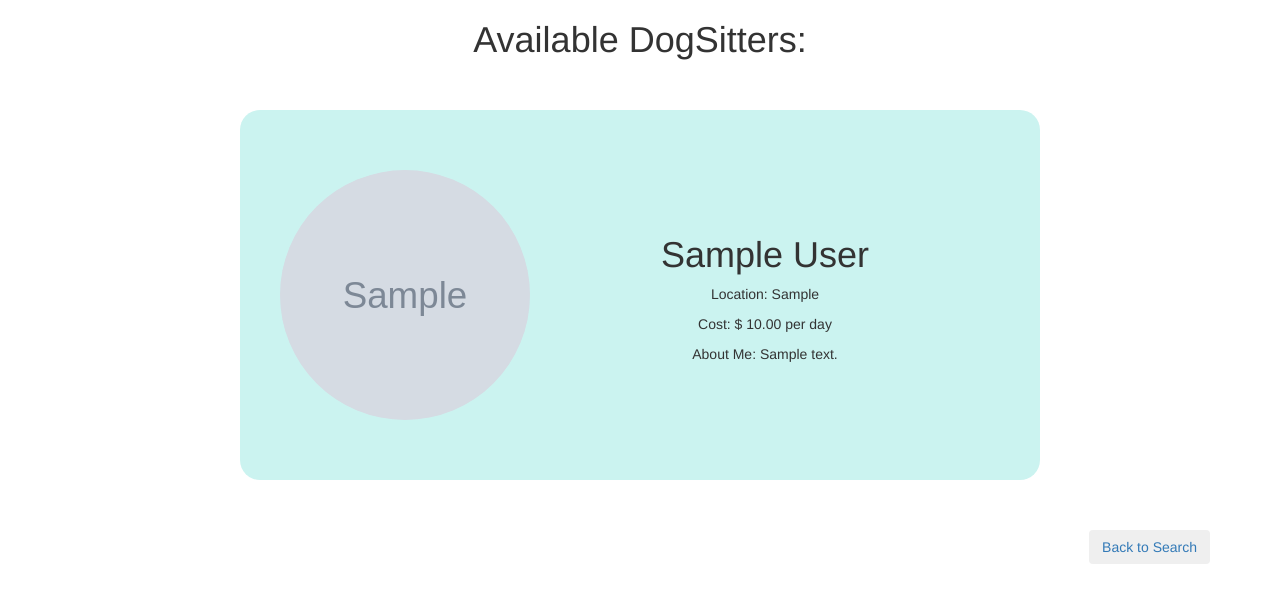
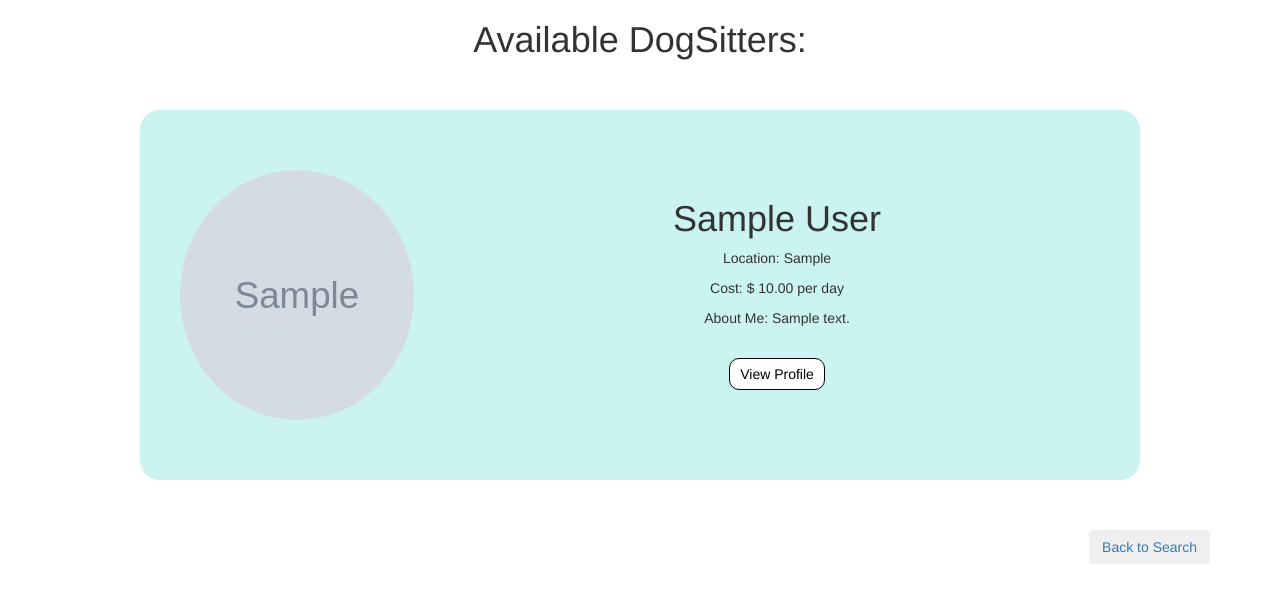
Before and after one commit to robyncam/dogsitter, a Django app: template templates/search_results.html in a window 1280 px wide. Shown: the part 100-703 px from the top of the page. Run offline with Django 4.2, Linux system fonts and the light colour scheme; the template is opened without the code that fills it: values that come from a table or form of the project are taken from there, others are empty; tables that the repository leaves empty hold one stand-in row (values such as "Sample post"); grey boxes marked "Sample" are stand-in pictures; parts of the project's set-up code (start-up, migrations or seed data) failed here and were passed over.

Commit message:
created a button to view users profile from search results, adjusted view so that profile image stayed as a circle despite amount of bio information

```diff
--- a/templates/search_results.html
+++ b/templates/search_results.html
@@ -7,32 +7,38 @@
 {% block extra_css %}
 
 h1 {
- text-align: center;
+    text-align: center;
 }
 
 .profile_pic {
+    display: flex;
     width: 250px;
     height: 250px;
     border-radius: 50%;
     overflow: hidden;
     object-fit: cover;
+    margin-right: 40px;
+
 }
 
 .results {
     display: flex;
-    width: 800px;
-    justify-content: space-around;
+    width: 1000px;
     align-items: center;
+    text-align: center;
     margin: 50px auto 50px auto;
     background: #cbf3f0;
     padding: 60px 40px;
-    text-align: center;
     border-radius: 20px;
 }
 
-#info {
-
-    margin: auto auto;
+.view-profile-button {
+    color: black;
+    background-color: white;
+    border-radius: 10px;
+    border: 1px solid black;
+    padding: 5px 10px;
+    margin: 20px auto 20px auto;
 }
 
 .footer {
@@ -41,22 +47,26 @@ h1 {
     margin-bottom: 40px;
 }
 
+#info {
+    margin: auto auto;
+    width: 75%;
+}
 {% endblock %}
 
 {%block content%}
-
     {% if available_sitters %}
         <h1> Available DogSitters: </h1>
         {% for user in available_sitters %}
             <div class = "results">
-                <a href="{% url 'profile_page' user.profile.pk %}">
-                    <img class="profile_pic" src="{{ user.profile.image.url }}" alt="Profile Picture">
-                </a>
+                <img class="profile_pic" src="{{ user.profile.image.url }}" alt="Profile Picture">
                 <div id="info">
                     <h1>{{user.first_name.capitalize}} {{user.last_name.capitalize}}</h1>
                     <p> Location: {{user.profile.location}}</p>
                     <p>Cost: $ {{user.profile.cost}} per day</p>
                     <p>About Me: {{user.profile.bio}}</p>
+                    <a href="{% url 'profile_page' user.profile.pk %}">
+                        <button class="view-profile-button"> View Profile </button>
+                    </a>
                 </div>
             </div>
         {% endfor %}
@@ -65,7 +75,9 @@ h1 {
     {% endif %}
 
 <div class="footer">
-    <a href="{% url 'search' %}"> <button class="btn btn-outline-primary"> Back to Search </button></a>
+    <a href="{% url 'search' %}">
+        <button class="btn btn-outline-primary"> Back to Search </button>
+    </a>
 </div>
 
 
```
